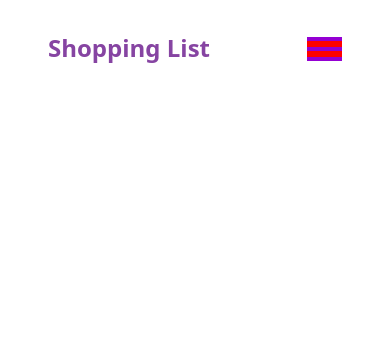
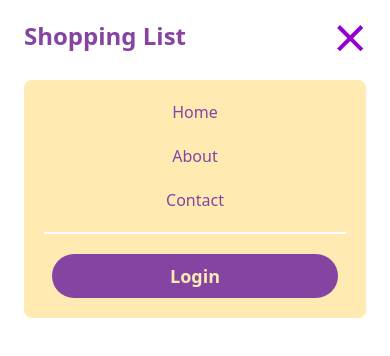
Before and after one commit to Mirwais01/shopping-list, a React (Create React App) app: page / in a window 390 px wide. Both pictures are taken after a click on the button 324 px from the left and 48 px from the top of the page. Shown: the top 356 px of the page. Built offline with nearby package versions, Linux system fonts and the light colour scheme.

Commit message:
mobile nav is added.

```diff
--- a/src/App.css
+++ b/src/App.css
@@ -1,14 +1,15 @@
 .hamburger-btn {
-  width: 35px;
+  width: 33px;
   height: 24px;
   vertical-align: middle;
-  background-color: red;
   position: relative;
+  transition: all 0.3s;
 }
 
 .hamburger-top,
 .hamburger-middle,
 .hamburger-bottom {
+  transition: all 0.22s;
   content: "";
   position: absolute;
   top: 0;
@@ -24,3 +25,14 @@
 .hamburger-bottom {
   transform: translateY(20px);
 }
+
+.open .hamburger-top {
+  transform: rotate(45deg) translateX(7px) translateY(6px);
+}
+.open .hamburger-bottom {
+  transform: rotate(-45deg) translateX(-6px) translateY(7px);
+}
+
+.open .hamburger-middle {
+  display: none;
+}
--- a/src/components/App.jsx
+++ b/src/components/App.jsx
@@ -1,3 +1,4 @@
+import { useState } from "react";
 import "../App.css";
 
 export default function App() {
@@ -9,9 +10,15 @@ export default function App() {
 }
 
 function Nav() {
+  const [menu, setMenu] = useState(false);
+
+  function handleMenuClick() {
+    setMenu((menu) => !menu);
+  }
+
   return (
-    <div className="container mx-auto">
-      <nav className="flex justify-between items-center px-12 py-8">
+    <div className="container mx-auto relative">
+      <nav className="flex justify-between items-center md:px-12 px-6 md:py-8 py-5">
         <h1 className="text-2xl font-bold text-darkViolet">Shopping List</h1>
         {/* desctop menu  */}
         <ul className="hidden md:flex gap-9 text-darkViolet md:text-lg">
@@ -27,10 +34,17 @@ function Nav() {
             <span className="group-hover:text-lightViolet">Contact</span>
             <div className="group-hover:border-b-2 group-hover:border-b-lightViolet mx-2"></div>
           </li>
+          <div className="border-r-2 border-r-darkViolet my-1"></div>
+          <li className="px-5 bg-darkViolet text-white hover:bg-lightViolet rounded-full">
+            Login
+          </li>
         </ul>
 
         {/* humberger btn */}
-        <div className="hamburger">
+        <div
+          onClick={handleMenuClick}
+          className={`md:hidden hamburger pt-1 ${menu ? "open" : ""}`}
+        >
           <button className="hamburger-btn">
             <span className="hamburger-top"></span>
             <span className="hamburger-middle"></span>
@@ -38,6 +52,24 @@ function Nav() {
           </button>
         </div>
       </nav>
+      {/* mobile menu */}
+      <div
+        className={` ${
+          menu ? "" : "hidden"
+        } absolute top-20 left-6 right-6 bg-lightAntique rounded-lg`}
+      >
+        <ul className="flex flex-col text-darkViolet text-center space-y-5 p-5">
+          <li>Home</li>
+          <li>About</li>
+          <li>Contact</li>
+        </ul>
+        <div className="border-t-2 border-t-white mx-5"></div>
+        <div className="mx-7 mt-5 pb-5">
+          <button className="text-lg w-full font-bold text-lightAntique bg-darkViolet py-2 rounded-3xl">
+            Login
+          </button>
+        </div>
+      </div>
     </div>
   );
 }
```
